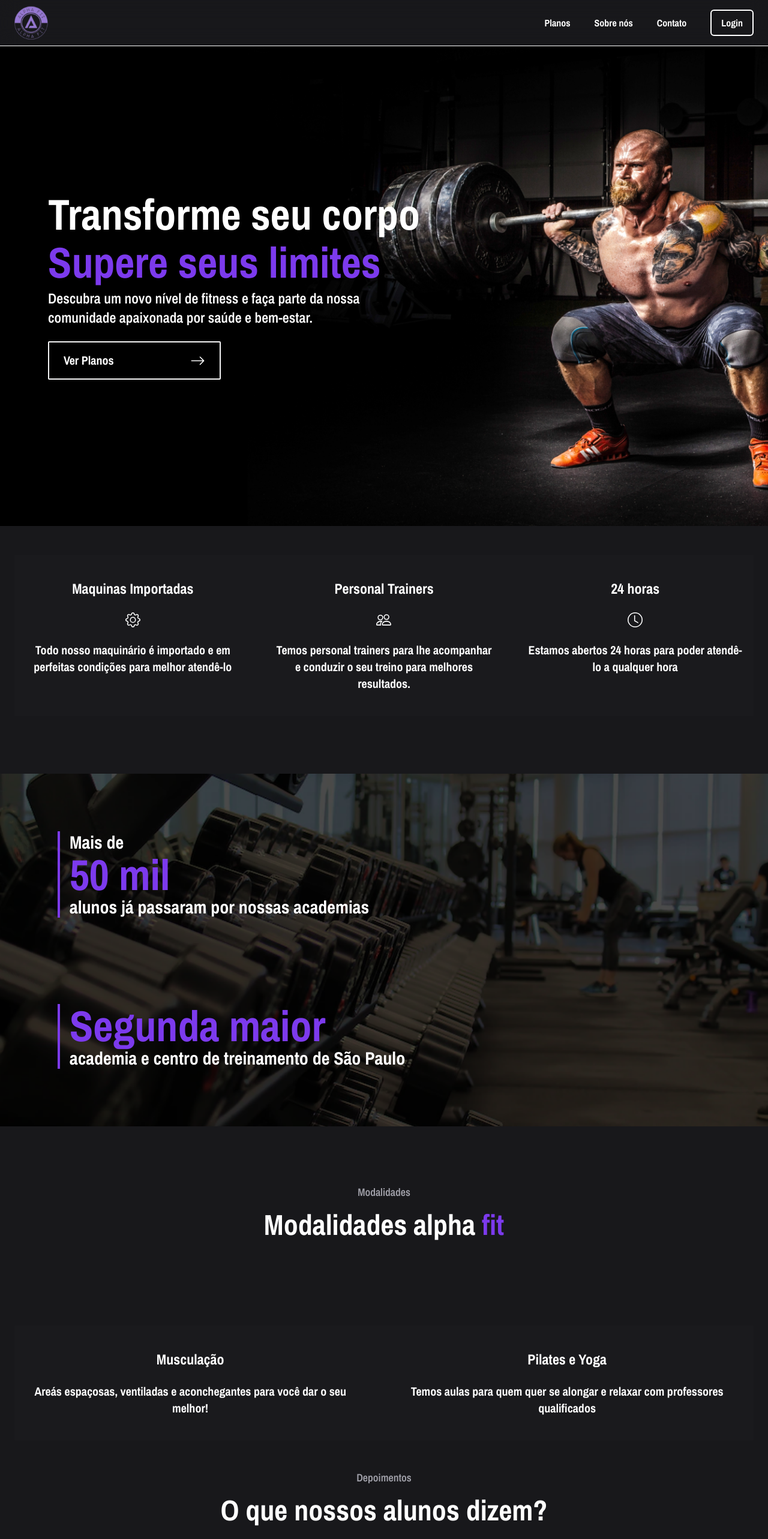
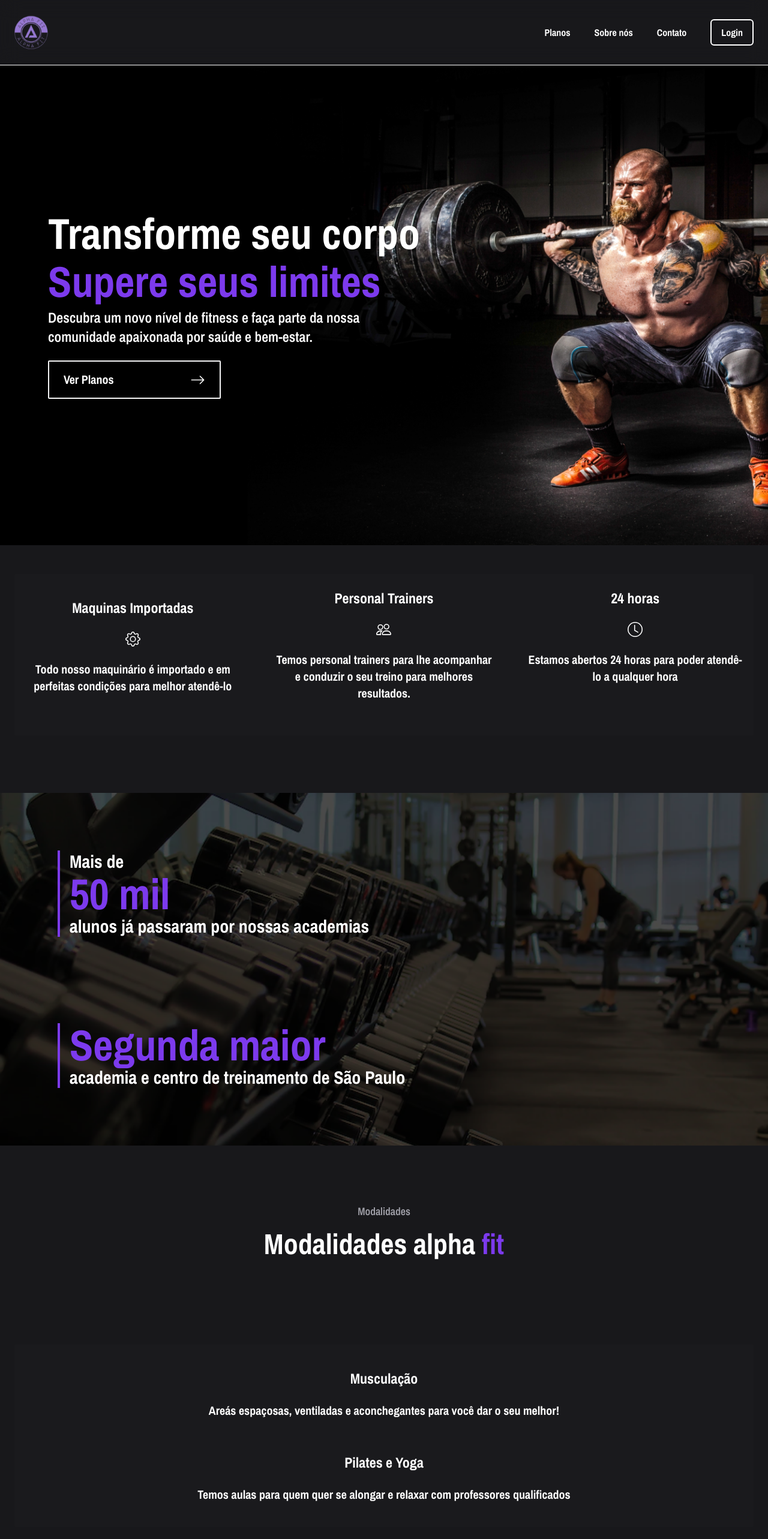
Before and after one commit to Andrevlopess/alphafit-website, a React (Vite) app: page / in a window 1280 px wide. Shown: the top 2566 px of the page at 60% size. Built offline with nearby package versions, Linux system fonts and the light colour scheme.

Commit message:
fixed: layout bugs, header, features

```diff
--- a/src/Pages/Home.tsx
+++ b/src/Pages/Home.tsx
@@ -54,7 +54,7 @@ export default function Home() {
                 </button>
             </div>
 
-            <div className="grid lg:grid-cols-3 gap-6 dark:bg-zinc-901 bg-zinc-200 mx-6 py-6 rounded-sm my-12">
+            <div className=" gap-6 dark:bg-zinc-901 bg-zinc-200 mx-6 py-6 rounded-sm my-12 lg:columns-3">
                 {
                     features.map(feature => {
                         return (
@@ -91,7 +91,7 @@ export default function Home() {
                     <label className="text-3xl sm:text-5xl font-extrabold text-zinc-900 dark:text-white">Modalidades alpha <span className="text-violet-600">fit</span></label>
                 </div>
 
-                <div className="flex justify-evenly gap-6 dark:bg-zinc-901 bg-zinc-200 py-6 rounded-sm">
+                <div className="flex justify-evenly gap-6 dark:bg-zinc-901 bg-zinc-200 py-6 rounded-sm flex-wrap">
                     {
                         modalidades.map(modalidade => {
                             return (
--- a/src/components/Cards/FeaturesCard.tsx
+++ b/src/components/Cards/FeaturesCard.tsx
@@ -28,7 +28,7 @@ export default function FeatureCard({ feature }: Props) {
             ref={ref}
             style={spring}
         >
-            <div className="flex flex-col gap-6 justify-start items-center p-4 hover:scale-95 transition">
+            <div className="flex flex-col gap-6 justify-center items-center p-4 hover:scale-95 transition">
                 <label className="text-2xl font-bold text-zinc-900 dark:text-white text-center ">{feature.title}</label>
                 {feature.icon}
                 <label className="text-xl font-bold text-zinc-900 dark:text-white text-center">{feature.description}</label>
--- a/src/components/Layout/DrawerHeader.tsx
+++ b/src/components/Layout/DrawerHeader.tsx
@@ -22,7 +22,7 @@ export default function DrawerHeader({ close, isOpen }: Props) {
     return (
         <animated.div
             style={props}
-            className="absolute top-0 w-full flex flex-col dark:bg-zinc-900 z-50 bg-zinc-100 border-b-2 px-6 py-4 gap-12"
+            className="absolute top-0 w-full flex flex-col dark:bg-zinc-900 z-50 bg-zinc-100 border-b-2 px-6 py-4 gap-12 inset-x-0"
         >
             <div className="flex justify-between">
                 <button
--- a/src/components/Layout/Header.tsx
+++ b/src/components/Layout/Header.tsx
@@ -14,7 +14,7 @@ export default function Header() {
 
     //
     return (
-        <div className={`flex justify-between items-center border-b dark:border-white text-zinc-900 dark:text-white border-zinc-300 transition backdrop-blur-lg px-6`}>
+        <div className={`flex justify-between items-center border-b dark:border-white text-zinc-900 dark:text-white border-zinc-300 transition backdrop-blur-lg px-6 py-4`}>
             <button
                 onClick={() => nav("/")}
             >
@@ -24,6 +24,7 @@ export default function Header() {
             {isOpen &&
                 <DrawerHeader close={setIsOpen} isOpen={isOpen} />
             }
+
             <button
                 className="sm:hidden px-6 py-4"
                 onClick={() => setIsOpen(!isOpen)}
```
